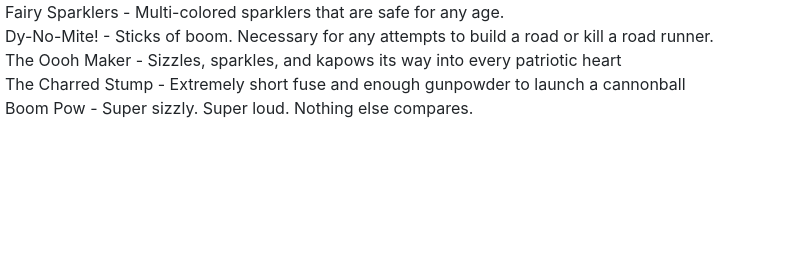
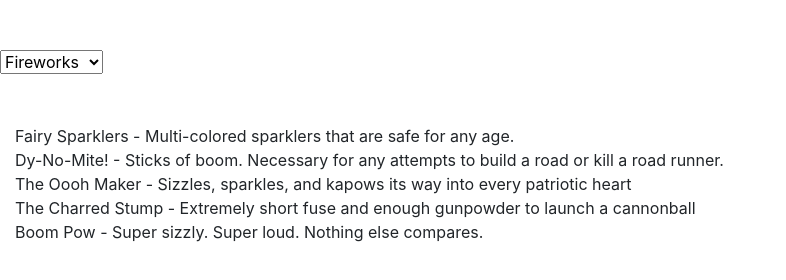
Before and after one commit to abbyfleming/EX_JAVASCRIPT_Acme-Explosives, a plain HTML site: page index.html in a window 1280 px wide. Shown: the whole page, without its empty margins (0-786 px from the left). Drawn offline with nearby package versions, Linux system fonts and the light colour scheme.

Commit message:
dynamic dropdown

```diff
--- a/css/main.css
+++ b/css/main.css
@@ -1,3 +1,4 @@
-.prettify {
-	padding: 5px;
+
+#selectMenu{
+	margin: 50px 0;
 }
--- a/index.html
+++ b/index.html
@@ -7,6 +7,7 @@
 </head>
 <body>
 
+<div id="selectMenu"> </div>
 <div id="output"></div>
 
 <script src="https://code.jquery.com/jquery-3.1.1.min.js" integrity="sha256-hVVnYaiADRTO2PzUGmuLJr8BLUSjGIZsDYGmIJLv2b8=" crossorigin="anonymous"></script>
--- a/javascripts/app.js
+++ b/javascripts/app.js
@@ -51,6 +51,7 @@ function checkData(data){
 getCategories()
 	.then((categoryData) =>{
 		readCategories(categoryData.categories);
+		dynamicDropdown(categoryData.categories);
 		return getProducts();
 	})
 	.then((productsData) => {
--- a/javascripts/dom.js
+++ b/javascripts/dom.js
@@ -1,29 +1,31 @@
 "use strict";
 
+function dynamicDropdown(categoryData) {
+	var categoryKeys = Object.keys(categoryData);
+	var selectMenuDom = document.getElementById("selectMenu");
+	var createSelect = document.createElement("select");
+
+	for (var i = 0; i < categoryData.length; i++){
+		var getInfo = categoryKeys[i];
+		var productName = categoryData[getInfo]["name"];
+		createSelect.innerHTML += `<option id= ${i}> ${productName} </option>`;
+		selectMenuDom.appendChild(createSelect);
+	}
+}
+
+
 function readProducts(productsData){
-	//console.log(productsData.fairy_sparklers.name);
-	//^output's the name from charred_stump
-
-	//define the output
 	var output = document.getElementById("output");
-
-	//grab the name of each product
 	var productKeys = Object.keys(productsData);
 
-	//How many products are there? And what's their key?
+
 	for (var i = 0; i < productKeys.length; i++){
-
-		//grab the info
 		var getInfo = productKeys[i];
 		var productName = productsData[getInfo]["name"];
 		var productDescription = productsData[getInfo]["description"];
 
 	     output.innerHTML +=
-	     `<span class="col-md-6 prettify">
-	     ${productName} - ${productDescription}<br>
-	     </span>`;
-
-		//console.log(productName + " - " + productDescription);
+	     `<span class="col-md-6"> ${productName} - ${productDescription}<br> </span>`;
 	}
 }
 
@@ -35,7 +37,7 @@ function readCategories(categoryData) {
 		var getInfo = categoryKeys[i];
 		var productName = categoryData[getInfo]["name"];
 
-		//console.log(productName);
+		console.log(productName);
 	}
 }
 
@@ -43,5 +45,5 @@ function readCategories(categoryData) {
 function readTypes(typeData){
 	for (var i = 0; i < typeData.length; i++){
 	console.log(typeData[i]["name"]);
+	}
 }
-}
```
